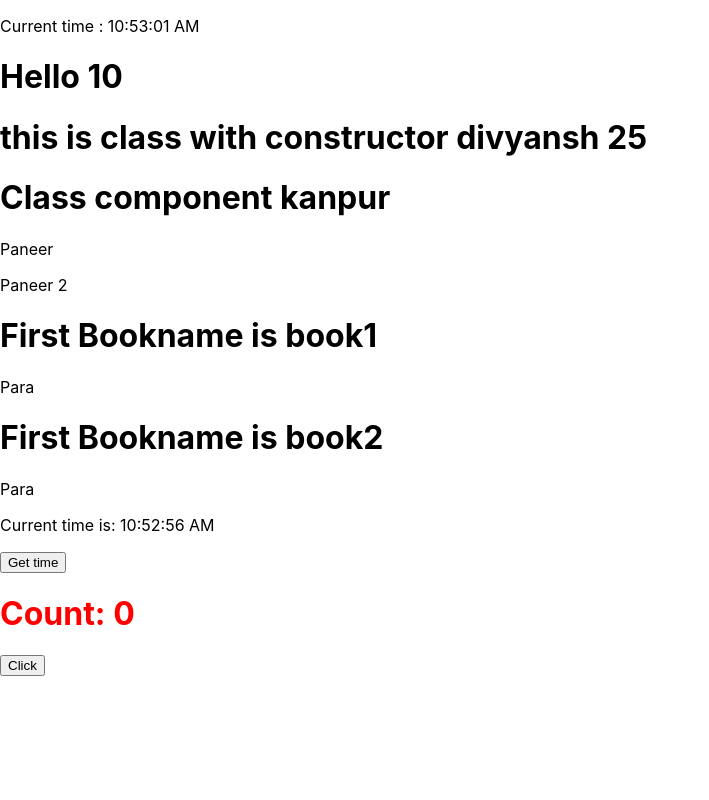
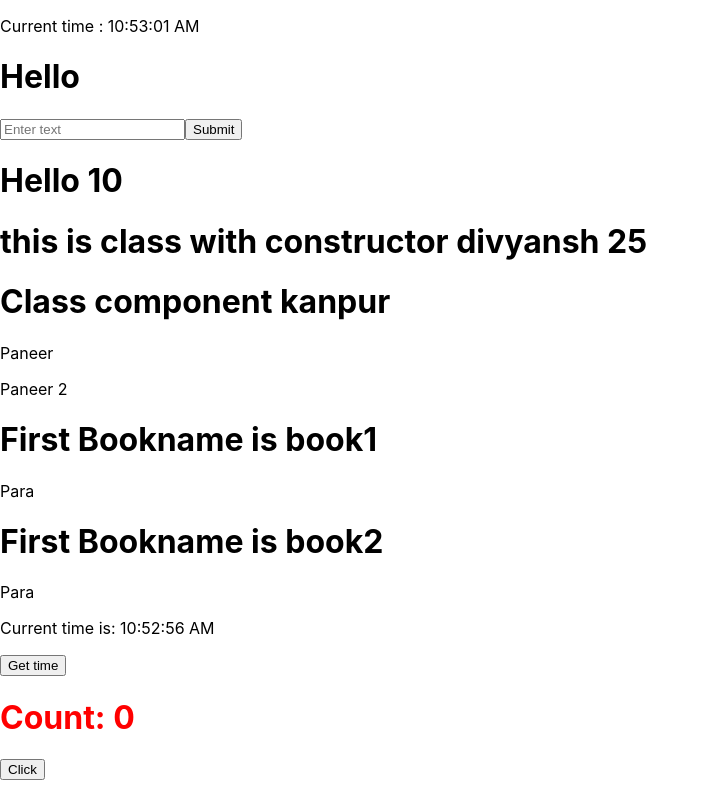
Before and after one commit to divyanshdixit/reactlearningproject, a React (Create React App) app: page / in a window 1280 px wide. Shown: the whole page, without its empty margins (0-709 px from the left). Built offline with nearby package versions, Linux system fonts and the light colour scheme.

Commit message:
React form using controlled component

```diff
--- a/src/App.js
+++ b/src/App.js
@@ -8,6 +8,7 @@ import WithConstructor from './Components/ClassCompoWithConstructor';
 import DigitalClock from './Components/DigitalClock';
 import ClockDigital from './Components/ClockDigital';
 import Counter from './Components/Counter';
+import ReactForm from './Components/ReactForms';
 
 const x = 10;
 var check = 'veg';
@@ -24,6 +25,8 @@ function App() { // functional component, dumb,
     <>
 
     <ClockDigital/>
+
+    <ReactForm/>
       <h1> Hello {x} </h1>
       <WithConstructor age="25"/>
       <FirstClassCompo age="24"/>
--- /dev/null
+++ b/src/Components/ReactForms.jsx
@@ -0,0 +1,33 @@
+import React, {useState} from 'react';
+
+
+// two type of compopnent = > controlled , uncontrolled
+
+// controlled > an input form element whose value is controlled by react
+
+const ReactForm = () => {
+
+    const [state, updateState] = useState("");
+    const [initValue, updateValue] = useState();
+
+    function getValue(event) {
+        console.log(event.target.value);
+        updateState(event.target.value);
+    }
+
+    function onSubmit(event) {
+        updateValue(state);
+        updateState('');
+    }
+
+    return(
+        <>
+          <h1> Hello {initValue} </h1>
+          <input type="text" className="user_input" placeholder="Enter text" value={state} onChange={getValue} />
+          <button type="button" onClick={onSubmit}> Submit </button>
+        </>
+
+    )
+}
+
+export default ReactForm
```
Also changed, not shown: 1 other file (tests, documents, lock files or other folders).
